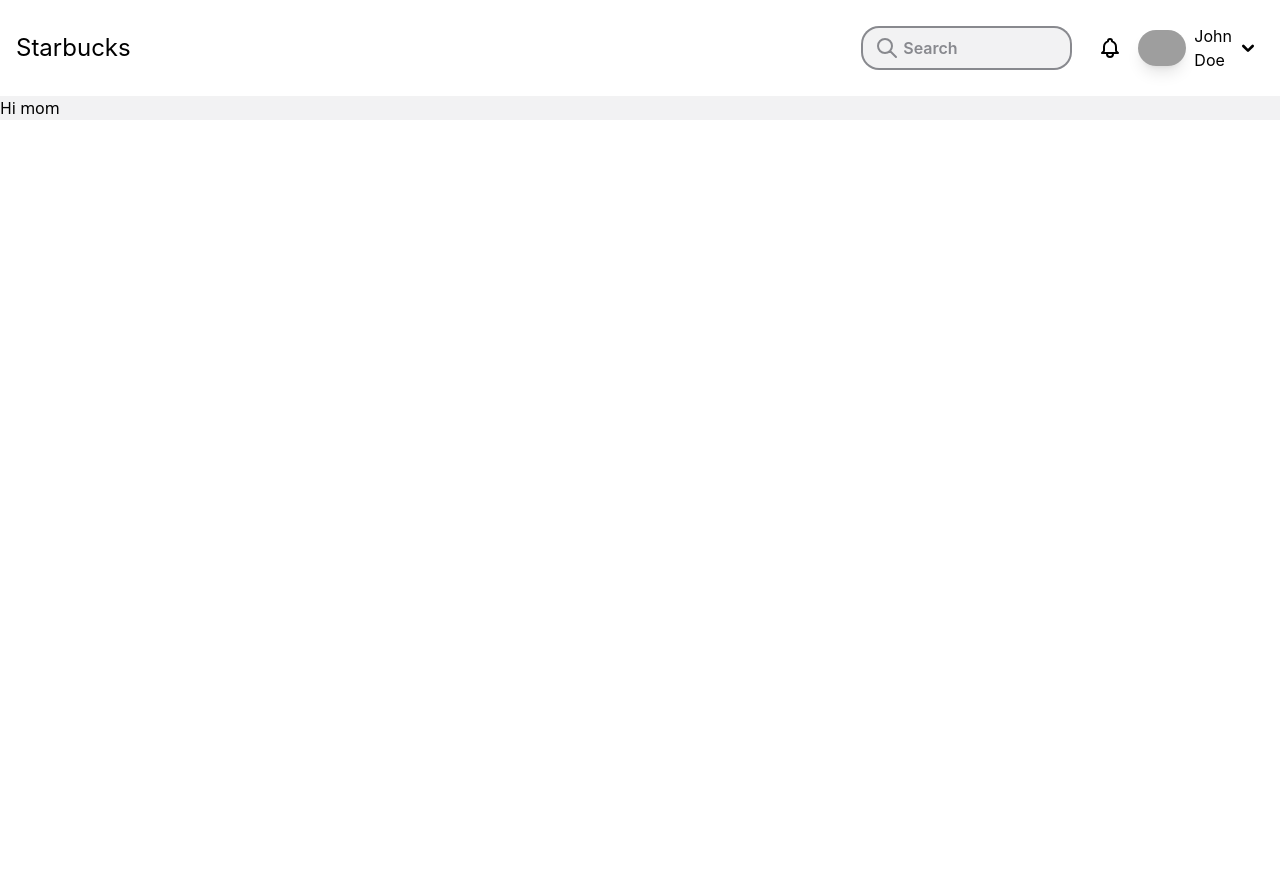
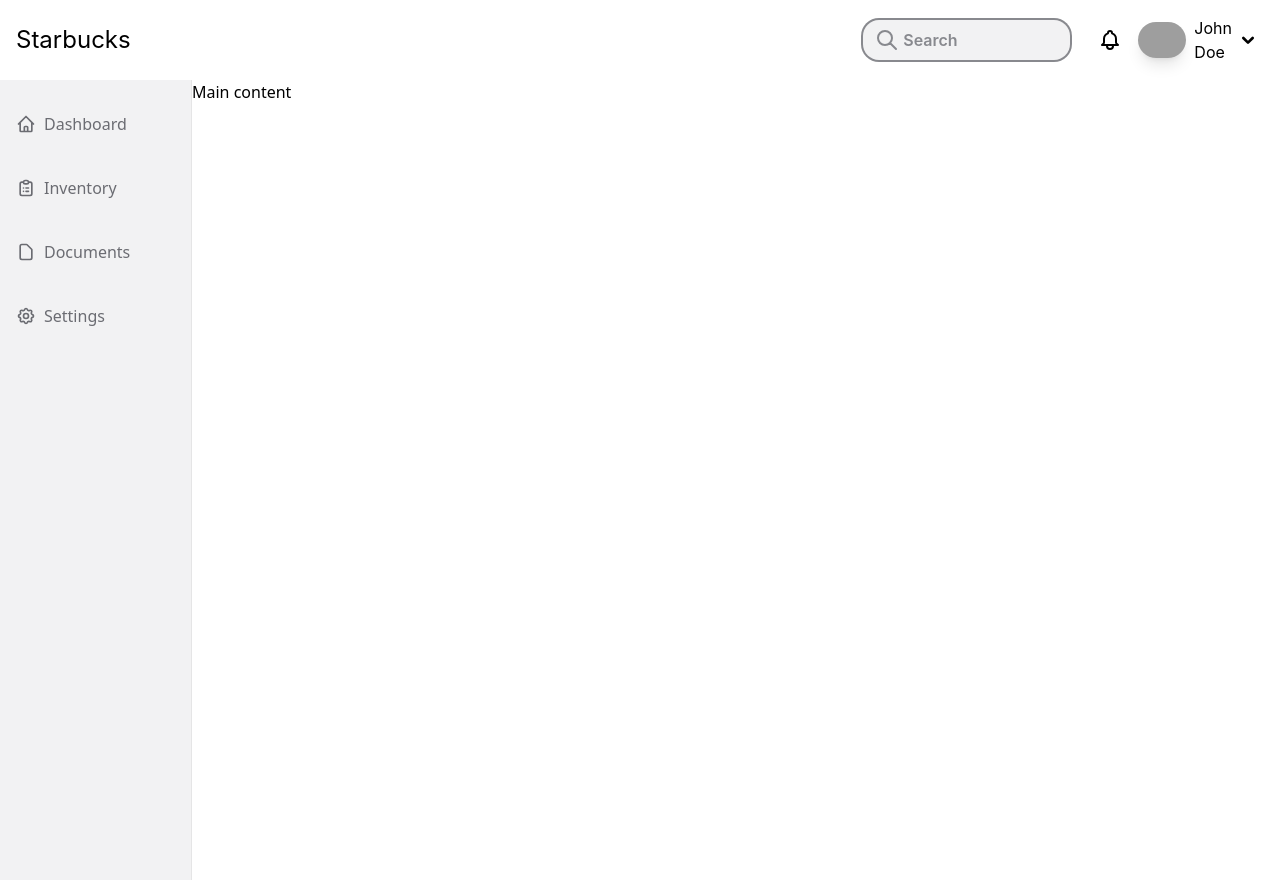
Before and after one commit to jamil-rahman/dashboard-template, a React (Create React App) app: page / in a window 1280 px wide. Before the commit the page ends 800 px from the top, so only its background shows below. Built offline with nearby package versions, Linux system fonts and the light colour scheme; grey boxes are pictures that could not be loaded.

Commit message:
sidenav base done

```diff
--- a/src/App.js
+++ b/src/App.js
@@ -1,15 +1,13 @@
-import Navbar from "./components/Navbar";
+import Inventory from "./views/Inventory";
 
 function App() {
   return (
     <>
-    <Navbar />
-    <div className="h-full p-0 bg-background">
-    Hi mom
+    <Inventory />
 
 
 
-    </div>
+
     </>
   );
 }
--- a/src/components/Navbar.js
+++ b/src/components/Navbar.js
@@ -2,7 +2,7 @@
 
 export default function Navbar() {
   return (
-    <div className="flex justify-around bg-white items-center w-full h-24 mx-auto px-4 text-black">
+    <div className="flex justify-around bg-white items-center w-full h-20 mx-auto px-4 text-black border-b-border">
       <h2 className="w-full text-2xl font-body">Starbucks</h2>
 
       {/* Searchbar */}
--- a/src/components/Sidebar.js
+++ b/src/components/Sidebar.js
@@ -1,7 +1,109 @@
-import React from 'react'
+import React from "react";
 
 export default function Sidebar() {
   return (
-    <div>Sidebar</div>
-  )
+    <div className="w-48 bg-background border-r-border border-r">
+      {/* <div className="mb-10 mt-10 p-4">
+        <h3 className="mx-6 mb-2 text-xs font-body text-neutral-100 tracking-widest">Dashboard</h3>
+        </div>
+      <div className="mb-10 bg-white p-4">
+      <h3 className="mx-6 text-xs font-body tracking-widest bg-white text-primary">Inventory</h3>
+        </div>
+      <div className="mb-10 p-4">
+      <h3 className="mx-6 mb-2 text-xs font-body text-neutral-100 tracking-widest">Documents</h3>
+      </div>
+      <div className="mb-10 p-4">
+      <h3 className="mx-6 mb-2 text-xs font-body text-neutral-100 tracking-widest">Settings</h3>
+        </div> */}
+
+      <a
+        href="#home"
+        className="flex items-center p-4 mb-2 mt-4 text-neutral-100"
+      >
+        <svg
+          xmlns="http://www.w3.org/2000/svg"
+          className="h-5 w-5 mr-2"
+          fill="none"
+          viewBox="0 0 24 24"
+          stroke="currentColor"
+          strokeWidth={2}
+        >
+          <path
+            strokeLinecap="round"
+            strokeLinejoin="round"
+            d="M3 12l2-2m0 0l7-7 7 7M5 10v10a1 1 0 001 1h3m10-11l2 2m-2-2v10a1 1 0 01-1 1h-3m-6 0a1 1 0 001-1v-4a1 1 0 011-1h2a1 1 0 011 1v4a1 1 0 001 1m-6 0h6"
+          />
+        </svg>
+        Dashboard
+      </a>
+
+      <a
+        href="#home"
+        className="flex items-center p-4 mb-2 text-neutral-100"
+      >
+        <svg
+          xmlns="http://www.w3.org/2000/svg"
+          className="h-5 w-5 mr-2"
+          fill="none"
+          viewBox="0 0 24 24"
+          stroke="currentColor"
+          strokeWidth={2}
+        >
+          <path
+            strokeLinecap="round"
+            strokeLinejoin="round"
+            d="M9 5H7a2 2 0 00-2 2v12a2 2 0 002 2h10a2 2 0 002-2V7a2 2 0 00-2-2h-2M9 5a2 2 0 002 2h2a2 2 0 002-2M9 5a2 2 0 012-2h2a2 2 0 012 2m-3 7h3m-3 4h3m-6-4h.01M9 16h.01"
+          />
+        </svg>
+        Inventory
+      </a>
+
+      <a
+        href="#home"
+        className="flex items-center p-4 mb-2 text-neutral-100"
+      >
+        <svg
+          xmlns="http://www.w3.org/2000/svg"
+          className="h-5 w-5 mr-2"
+          fill="none"
+          viewBox="0 0 24 24"
+          stroke="currentColor"
+          strokeWidth={2}
+        >
+          <path
+            strokeLinecap="round"
+            strokeLinejoin="round"
+            d="M7 21h10a2 2 0 002-2V9.414a1 1 0 00-.293-.707l-5.414-5.414A1 1 0 0012.586 3H7a2 2 0 00-2 2v14a2 2 0 002 2z"
+          />
+        </svg>
+       <span> Documents</span>
+      </a>
+
+      <a
+        href="#home"
+        className="flex items-center p-4 mb-2 text-neutral-100"
+      >
+        <svg
+          xmlns="http://www.w3.org/2000/svg"
+          className="h-5 w-5 mr-2"
+          fill="none"
+          viewBox="0 0 24 24"
+          stroke="currentColor"
+          strokeWidth={2}
+        >
+          <path
+            strokeLinecap="round"
+            strokeLinejoin="round"
+            d="M10.325 4.317c.426-1.756 2.924-1.756 3.35 0a1.724 1.724 0 002.573 1.066c1.543-.94 3.31.826 2.37 2.37a1.724 1.724 0 001.065 2.572c1.756.426 1.756 2.924 0 3.35a1.724 1.724 0 00-1.066 2.573c.94 1.543-.826 3.31-2.37 2.37a1.724 1.724 0 00-2.572 1.065c-.426 1.756-2.924 1.756-3.35 0a1.724 1.724 0 00-2.573-1.066c-1.543.94-3.31-.826-2.37-2.37a1.724 1.724 0 00-1.065-2.572c-1.756-.426-1.756-2.924 0-3.35a1.724 1.724 0 001.066-2.573c-.94-1.543.826-3.31 2.37-2.37.996.608 2.296.07 2.572-1.065z"
+          />
+          <path
+            strokeLinecap="round"
+            strokeLinejoin="round"
+            d="M15 12a3 3 0 11-6 0 3 3 0 016 0z"
+          />
+        </svg>
+        Settings
+      </a>
+    </div>
+  );
 }
--- /dev/null
+++ b/src/views/Inventory.js
@@ -0,0 +1,17 @@
+import Navbar from '../components/Navbar'
+import Sidebar from '../components/Sidebar'
+function Inventory() {
+  return (
+    <>
+
+    <Navbar />
+    <div className='flex min-h-screen '>
+    <Sidebar />
+    Main content
+    </div>
+
+    </>
+  )
+}
+
+export default Inventory
--- a/tailwind.config.js
+++ b/tailwind.config.js
@@ -4,16 +4,18 @@
     screens: {
       'sm': '280px',
       'md': '540px',
-      'lg': '1440px',
+      'lg': '1000px',
     },
     colors: {
       background: "#F2F2F3",
+      border: '#E5E5E6',
       primary: "#00C614",
       neutral: {
         100: "#6B6C72",
         800: "#88898E",
         900: "#3E3F48",
       },
+      white:"#FFFFFF",
       warning: {
         100: "#FDF4ED",
         200: "#F58A28",
```
Also changed, not shown: src/assets/images/profile.jpg (deleted).
